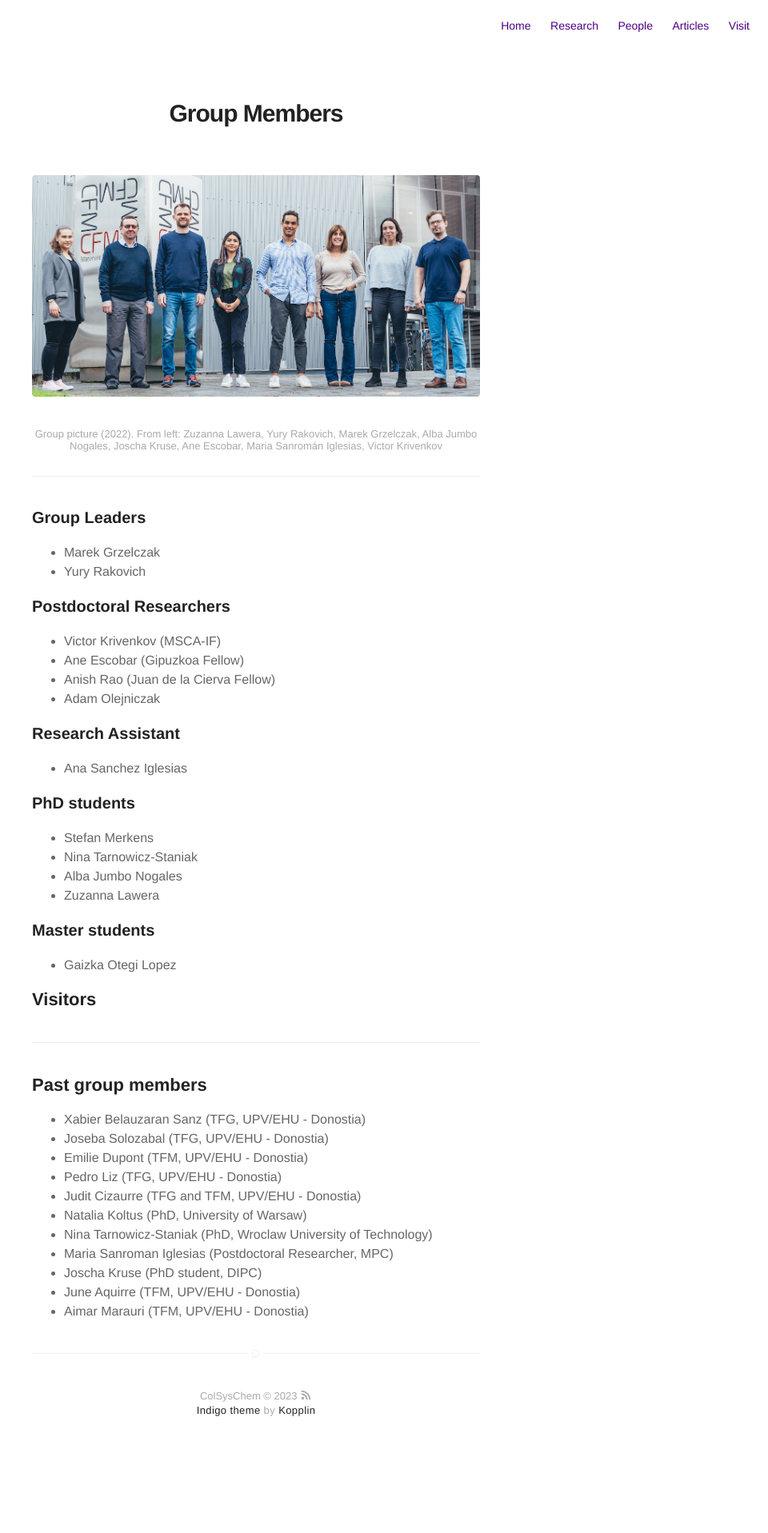
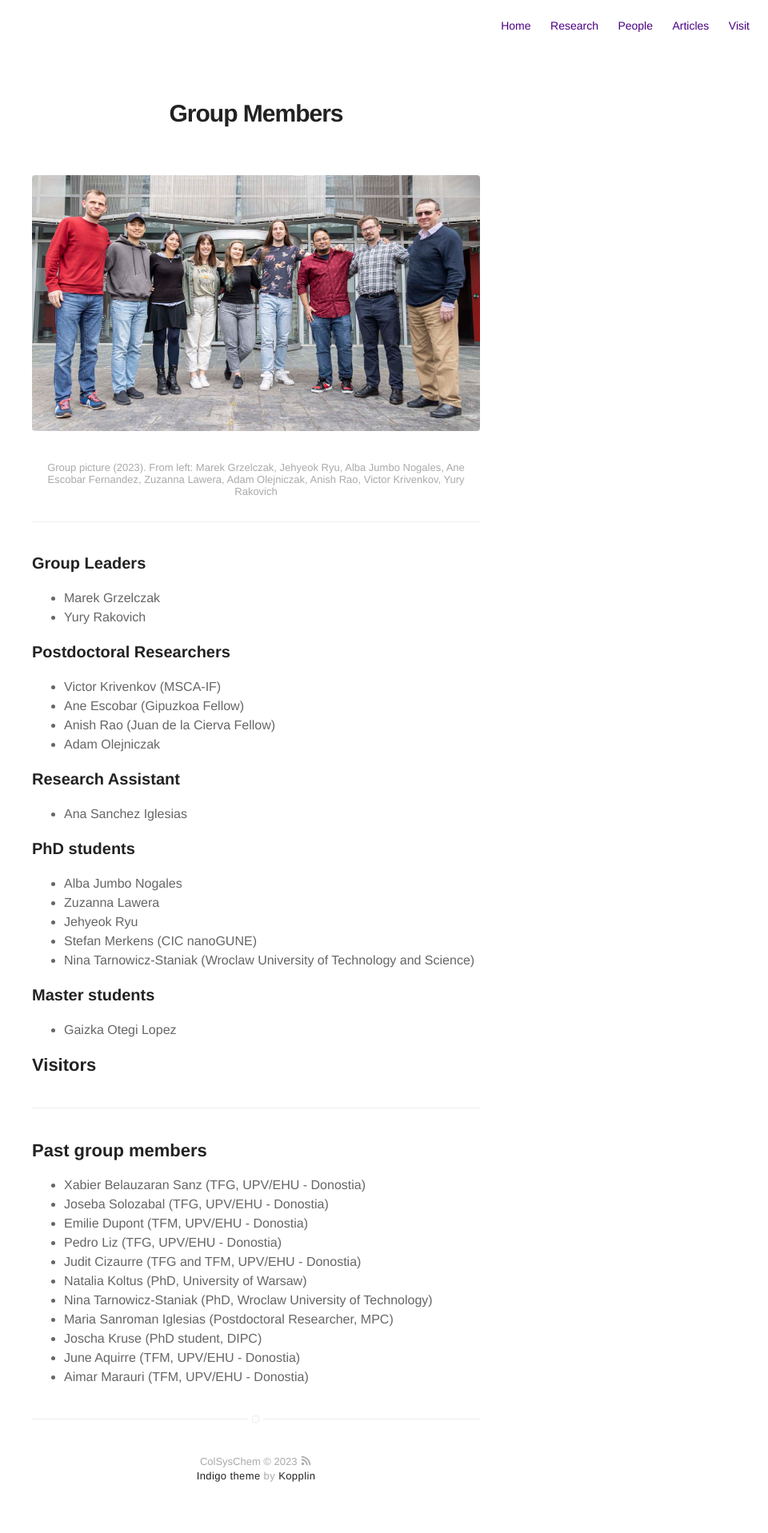
Before and after one commit to colsyschem/colsyschem.github.io, a Jekyll site: the page built from blog.md, in a window 1280 px wide. Shown: the whole page at 80% size, without its empty margins (320-1280 px from the left). Built offline with Jekyll 4.4.1, drawn with Linux system fonts in a browser that asks for light colours; before the commit the page ends 1835 px from its top, so only the background shows below that.

Commit message:
group picture

```diff
--- a/blog.md
+++ b/blog.md
@@ -6,7 +6,7 @@ layout: page
 # Group Members
 
 <img class="image" src="/assets/images/NanoSpec_web.jpg" alt="Alt Text">
-<figcaption class="caption">Group picture (2022). From left: Zuzanna Lawera, Yury Rakovich, Marek Grzelczak, Alba Jumbo Nogales, Joscha Kruse, Ane Escobar, Maria Sanromán Iglesias, Victor Krivenkov</figcaption>
+<figcaption class="caption">Group picture (2023). From left: Marek Grzelczak, Jehyeok Ryu, Alba Jumbo Nogales, Ane Escobar Fernandez, Zuzanna Lawera, Adam Olejniczak, Anish Rao, Victor Krivenkov, Yury Rakovich</figcaption>
 
 ---
 
@@ -28,10 +28,11 @@ layout: page
 
 ### PhD students
 
-- Stefan Merkens
-- Nina Tarnowicz-Staniak
 - Alba Jumbo Nogales
 - Zuzanna Lawera
+- Jehyeok Ryu
+- Stefan Merkens (CIC nanoGUNE)
+- Nina Tarnowicz-Staniak (Wroclaw University of Technology and Science)
 
 ### Master students
 
```
Also changed, not shown: assets/images/NanoSpec_web.jpg, assets/images/NanoSpec_web_2022.jpg (added).
